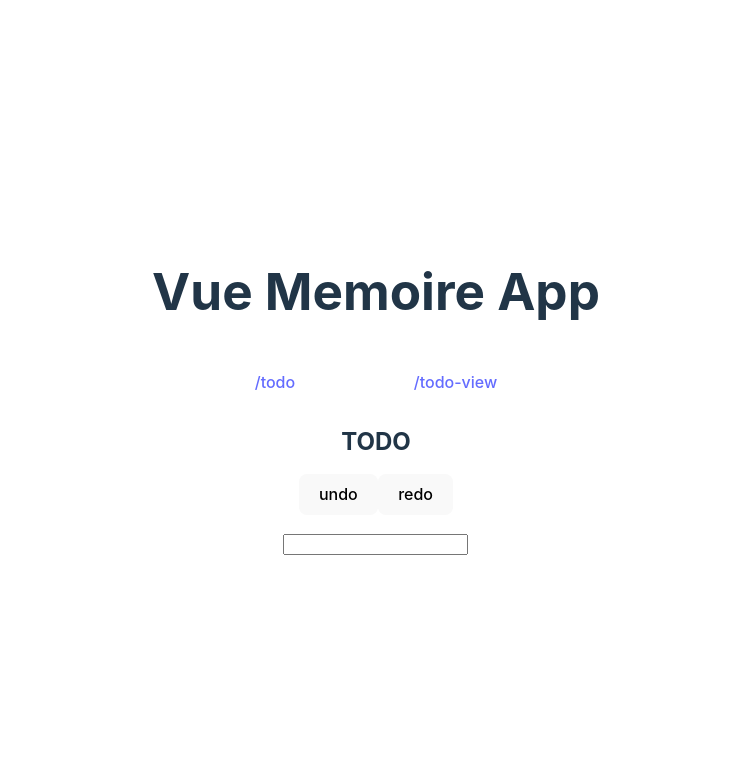
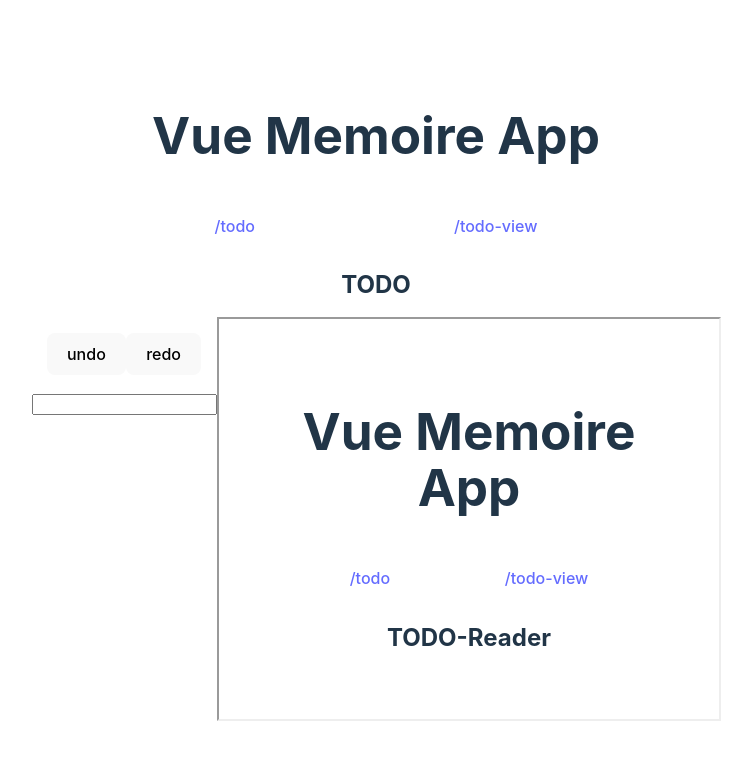
Before and after one commit to mumrich/vue-memoire, a Vue app in the folder mumrich-vue-memoire/: page /#/ in a window 1280 px wide. Shown: the top 760 px of the page, without its empty margins (264-1016 px from the left). Built offline with nearby package versions, Linux system fonts and the light colour scheme; the HTML template or start-up script is replaced by a standard one.

Commit message:
add example with iframe.

```diff
--- a/mumrich-vue-memoire/src/routes/BroadcastTodo.vue
+++ b/mumrich-vue-memoire/src/routes/BroadcastTodo.vue
@@ -25,6 +25,8 @@ function toggleItem(index: number) {
 
 <template>
   <h2>TODO</h2>
+  <div style="display: flex">
+    <div>
       <p>
         <button @click="memoire.undo()">undo</button>
         <button @click="memoire.redo()">redo</button>
@@ -40,6 +42,15 @@ function toggleItem(index: number) {
           {{ title }}
         </li>
       </ul>
+    </div>
+    <div>
+      <iframe
+        title="view-only"
+        src="/#/todo-view"
+        style="width: 500px; height: 400px"
+      />
+    </div>
+  </div>
 </template>
 
 <style scoped>
```
Lines whose indentation alone changed are shown as unchanged.
